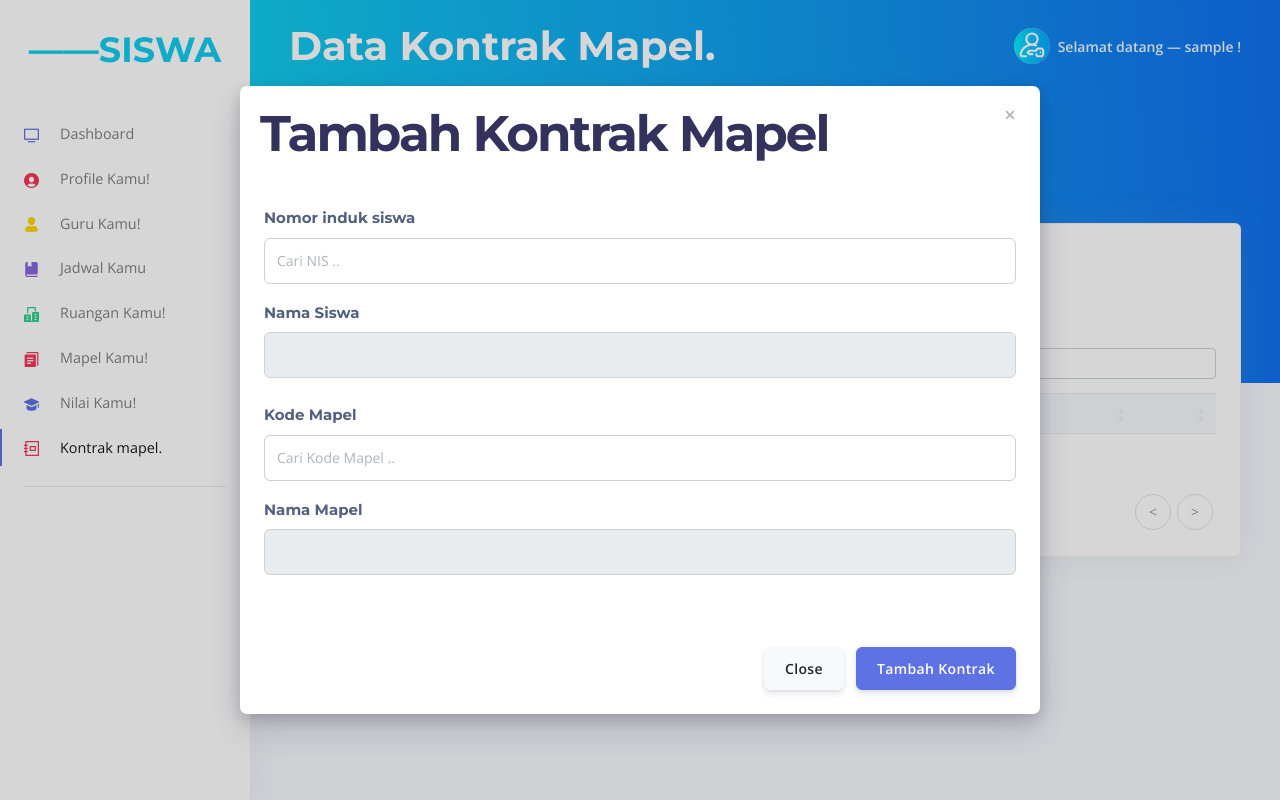
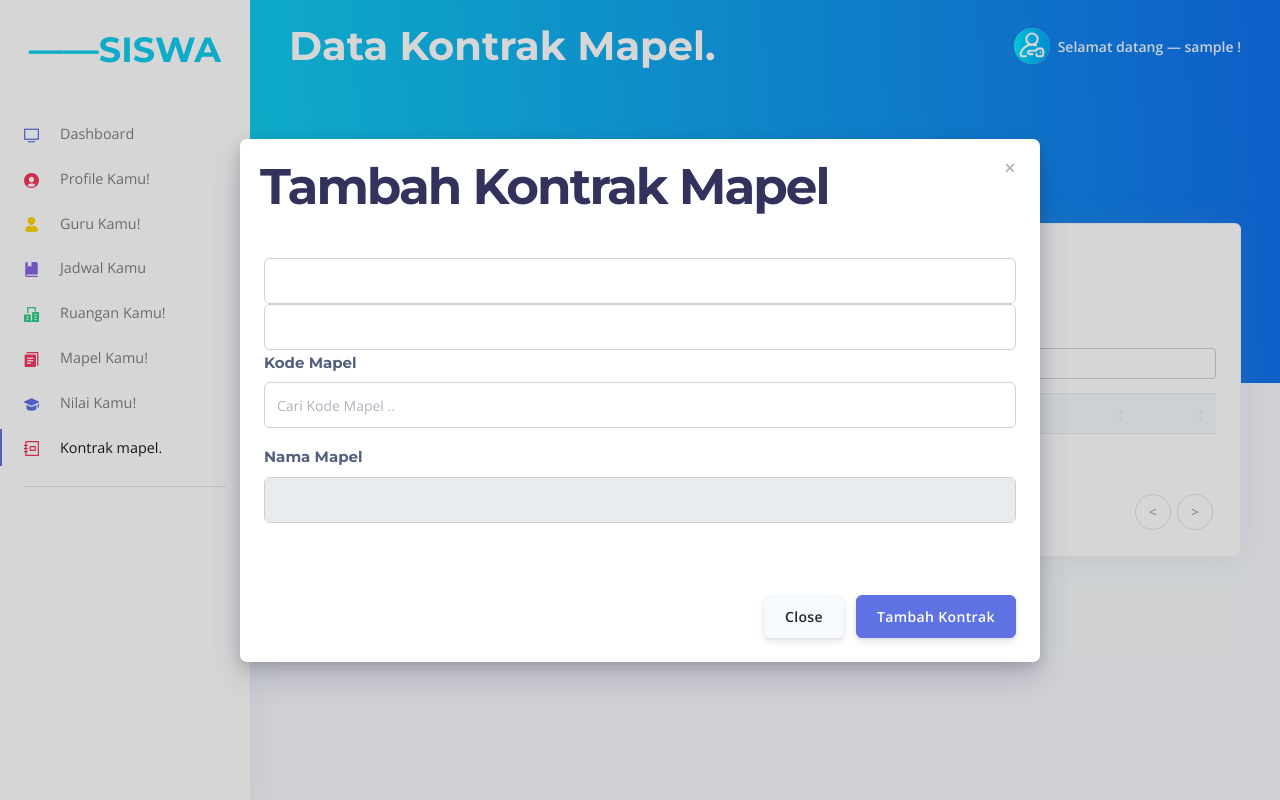
Before and after one commit to syauqi/smeaify, a PHP site: page /admin/mahasiswa/datakontrak.php in a window 1280 px wide, after a click on "Tambah Data Kontrak Disini.". Run offline with PHP 8.4, Linux system fonts and the light colour scheme; the visitor is signed in with stand-in values (Sample User, id 1); data comes from the database, SQL or seed files in the repository; data that the repository does not hold is empty; some libraries are stand-ins or nearby versions.

Commit message:
feat: fixing add nilai bug

```diff
--- a/admin/example/autofill.php
+++ b/admin/example/autofill.php
@@ -6,4 +6,3 @@ $mapel = mysqli_fetch_array($query);
 $data = array(
             'nama_mapel'      =>  $mapel['nama_mapel']);
  echo json_encode($data);
-?>
--- a/admin/example/autofill2.php
+++ b/admin/example/autofill2.php
@@ -4,5 +4,6 @@ $nis = $_GET['nis'];
 $query = mysqli_query($koneksi, "select * from siswa where nis='$nis'");
 $mapel = mysqli_fetch_array($query);
 $data = array(
-    'nama_siswa' => $mapel['username']);
+    'nama_siswa' => $mapel['nis']
+);
 echo json_encode($data);
--- a/admin/mahasiswa/addkontrak.php
+++ b/admin/mahasiswa/addkontrak.php
@@ -2,7 +2,7 @@
 <?php
 
 // Check If form submitted, insert form data into users table.
-if(isset($_POST['kirim'])) {
+if (isset($_POST['kirim'])) {
     $id = $_POST['id'];
     $nis = $_POST['nis'];
     $nama_siswa = $_POST['nama_siswa'];
--- a/admin/mahasiswa/datakontrak.php
+++ b/admin/mahasiswa/datakontrak.php
@@ -431,26 +431,25 @@ if ($_SESSION['status'] != "login") {
                 <input type="hidden" class="form-control" id="exampleFormControlInput1" name="id">
               </div>
               <br>
-              <label for="search" class="font-weight-bold" style="font-family:montserrat; font-size:15px;">Nomor induk siswa</label>
-              <div class="md-form active-pink active-pink-2 mb-3 mt-0">
 
-                <input class="form-control" list="siswa" size="50" type="text" value="<?php echo $d['nis'] ?>" id="nis" onkeyup="autofills()" required name="nis" placeholder="Cari NIS .." aria-label="Search">
 
-                <datalist id="siswa">
-                  <?php
-                  include "koneksi.php";
-                  $username = $_SESSION['username'];
-                  $data = mysqli_query($koneksi, "SELECT nis from siswa where username='$username'");
-                  while ($t = mysqli_fetch_array($data)) {
-                    echo "<option value='$t[nis]'>";
-                  }
-                  ?>
-                </datalist>
-              </div>
-              <div class="form-group">
-                <label for="nama_siswa" class="font-weight-bold" style="font-family:montserrat; font-size:15px;">Nama Siswa</label>
-                <input type="text" class="form-control" id="nama_siswa" readonly required name="nama_siswa">
-              </div>
+              <input type="text" class="form-control" id="nis" name="nis" value=" <?php
+                                                                                  include "koneksi.php";
+                                                                                  $username = $_SESSION['username'];
+                                                                                  $data = mysqli_query($koneksi, "SELECT nis from siswa where username='$username'");
+                                                                                  while ($t = mysqli_fetch_array($data)) {
+                                                                                    echo "$t[nis]";
+                                                                                  }
+                                                                                  ?>">
+
+              <input type="text" class="form-control" id="nama_siswa" name="nama_siswa" value="<?php
+                                                                                                include "koneksi.php";
+                                                                                                $username = $_SESSION['username'];
+                                                                                                $data = mysqli_query($koneksi, "SELECT username from siswa where username='$username'");
+                                                                                                while ($t = mysqli_fetch_array($data)) {
+                                                                                                  echo "$t[username]";
+                                                                                                }
+                                                                                                ?>">
               <label for="search" class="font-weight-bold" style="font-family:montserrat; font-size:15px;">Kode Mapel</label>
               <div class="md-form active-pink active-pink-2 mb-3 mt-0">
                 <input class="form-control" list="mapel" size="50" type="text" onkeyup="autofill()" required id="kode_mapel" name="kode_mapel" placeholder="Cari Kode Mapel .." aria-label="Search">
```
Also changed, not shown: admin/example/addnilai.php (+7 -7 lines).
